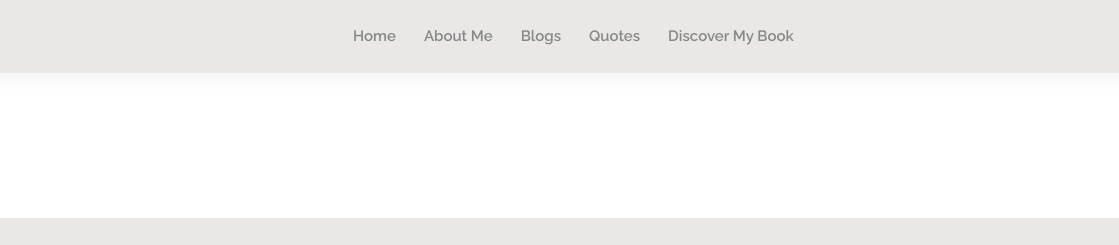
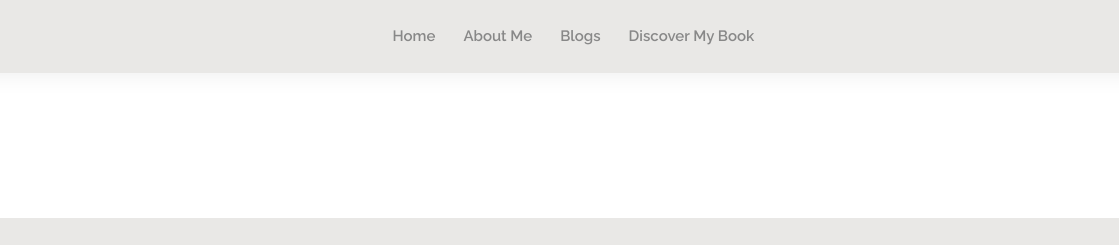
Before and after one commit to NarmeenShah/NarmeenShah.github.io, a plain HTML site: page book.html in a window 1280 px wide. Shown: the top 245 px of the page, 56-1175 px from the left. Drawn offline with nearby package versions, Linux system fonts and the light colour scheme.

Commit message:
removed quotes page book.html

```diff
--- a/book.html
+++ b/book.html
@@ -52,7 +52,7 @@
           <li><a href="about.html">About Me</a></li>
           <!-- <li><a href="resume.html">Resume</a></li> -->
           <li><a href="blogs.html">Blogs</a></li>
-          <li><a href="quotes.html">Quotes</a></li>
+<!--           <li><a href="quotes.html">Quotes</a></li> -->
           <li><a href="book.html">Discover My Book</a></li>
 <!--           <li><a href="buy.html">Buy/Donate Book</a></li>
           <li><a href="sales.html">Sales</a></li> -->
```
